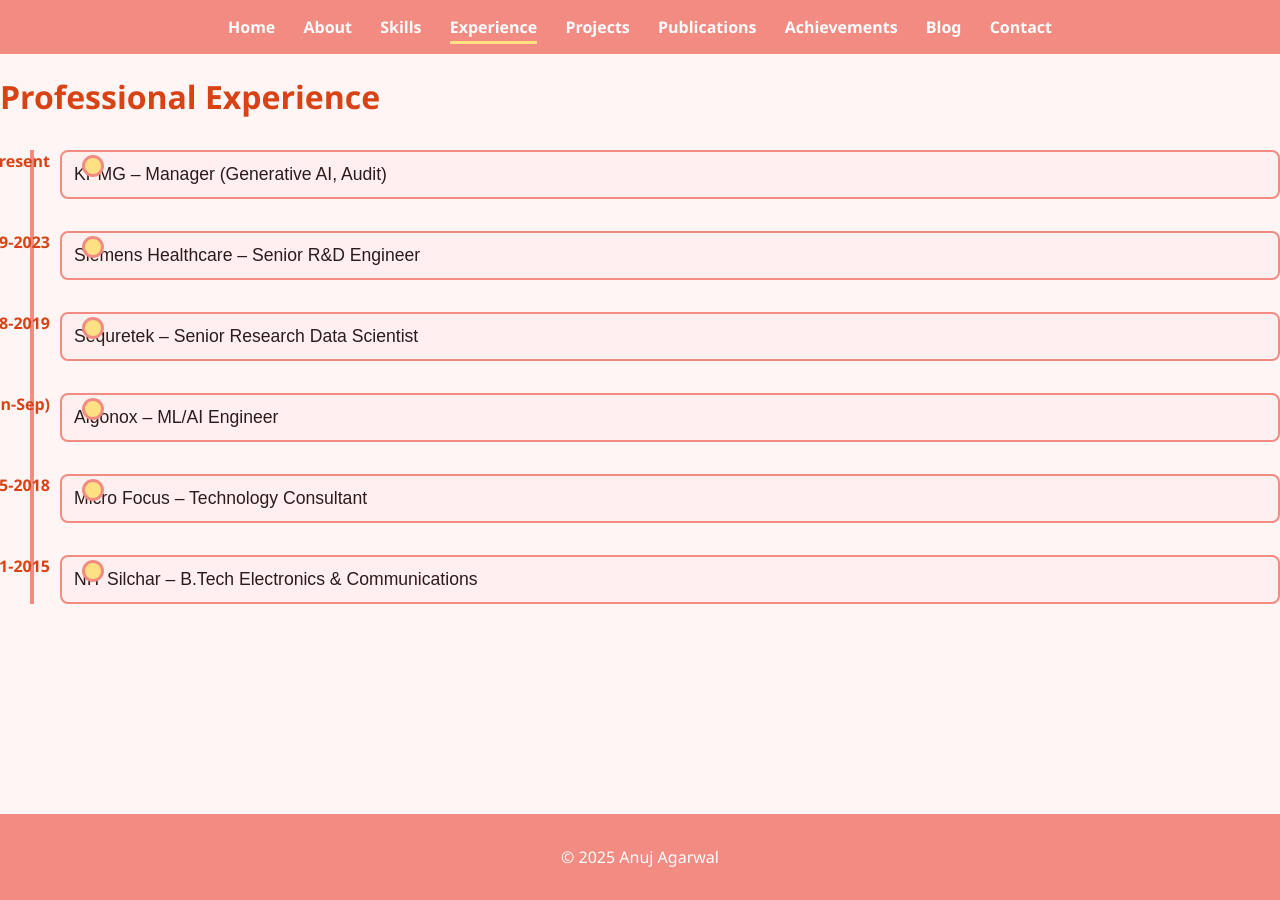
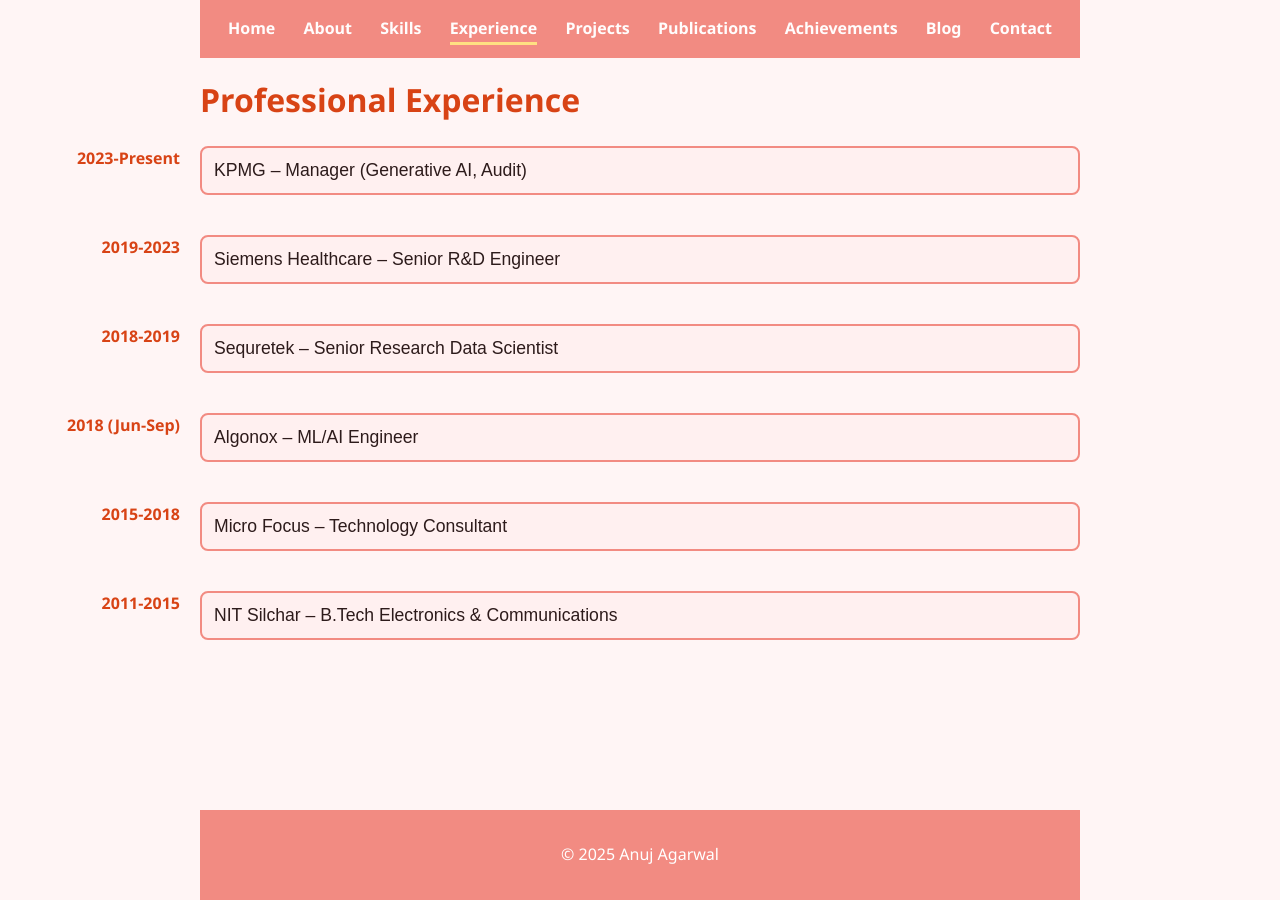
Before and after one commit to anuj-agarwal/anuj-agarwal.github.io, a Jekyll site: the page built from experience.md, in a window 1280 px wide. Built offline with Jekyll 4.4.1, drawn with Linux system fonts in a browser that asks for light colours.

Commit message:
Update style.css

```diff
--- a/assets/style.css
+++ b/assets/style.css
@@ -10,12 +10,16 @@
   flex-direction: column;
   background: #fff5f5; /* light red background */
   color: #2d1b1b;
+  line-height: 1.6;
 }
 
 .wrapper {
   flex: 1;
   display: flex;
   flex-direction: column;
+  max-width: 1200px;
+  margin: 0 auto;
+  padding: 0 1rem;
 }
 
 /* Header */
@@ -45,9 +49,10 @@
 /* Headings */
 h1, h2, h3 {
   color: #d84315;
+  margin-top: 1rem;
 }
 
-/* General box cards */
+/* General Box Cards */
 .box {
   background: #ffffff;
   border: 2px solid #f28b82;
@@ -64,48 +69,80 @@
   background: #fff0f0;
 }
 
-/* Timeline */
-.timeline {
+/* Timeline Common */
+.timeline-container {
   position: relative;
+  padding-left: 80px; /* space for date/line */
   margin: 2rem 0;
-  padding-left: 60px;
 }
 
-.timeline::before {
-  content: '';
+.timeline-line {
   position: absolute;
   top: 0;
-  left: 30px;
+  left: 40px;
   width: 4px;
   height: 100%;
   background: #f28b82;
 }
 
+/* Timeline Entry */
 .timeline-entry {
   position: relative;
   margin-bottom: 2rem;
+  display: flex;
+  align-items: flex-start;
 }
 
-.timeline-entry::before {
-  content: '';
-  position: absolute;
-  left: 22px;
+.timeline-dot {
   width: 16px;
   height: 16px;
   background: #ffe082;
+  border: 3px solid #f28b82;
   border-radius: 50%;
-  border: 3px solid #f28b82;
-  top: 5px;
+  margin-right: 1rem;
+  flex-shrink: 0;
+  position: relative;
+  top: 0.5rem;
 }
 
-/* Date left of timeline */
+/* Timeline Card */
+.timeline-card {
+  background: #ffffff;
+  border: 2px solid #f28b82;
+  border-radius: 12px;
+  padding: 1rem 1.5rem;
+  box-shadow: 0 4px 10px rgba(0,0,0,0.1);
+  transition: transform 0.2s, box-shadow 0.2s, background 0.2s;
+  max-width: 700px;
+}
+
+.timeline-card h3 {
+  margin-top: 0;
+  margin-bottom: 0.5rem;
+  color: #d84315;
+}
+
+.timeline-card p {
+  margin: 0;
+  color: #2d1b1b;
+  line-height: 1.5;
+}
+
+.timeline-card:hover {
+  transform: translateY(-5px);
+  box-shadow: 0 8px 16px rgba(0,0,0,0.15);
+  background: #fff0f0;
+}
+
+/* Timeline Date (left aligned) */
 .timeline-date {
   position: absolute;
-  left: -150px;
+  left: -160px;
   width: 140px;
   text-align: right;
   font-weight: bold;
   color: #d84315;
+  top: 0;
 }
 
 /* Collapsible */
@@ -121,14 +158,12 @@
   outline: none;
   font-size: 1.1rem;
   transition: background 0.2s;
+  margin-bottom: 0.5rem;
 }
 
-.collapsible:hover {
+.collapsible:hover,
+.active-collapsible {
   background: #ffe0e0;
-}
-
-.active-collapsible {
-  background-color: #ffe0e0;
 }
 
 .content-collapsible {
@@ -144,69 +179,20 @@
 /* Achievements Timeline */
 .achievements-timeline {
   position: relative;
-  margin-left: 12%;
+  padding-left: 60px;
   max-width: 900px;
-  padding: 2rem 0;
+  margin: 2rem auto;
 }
 
-.timeline-entry {
-  display: flex;
-  align-items: flex-start;
-  margin-bottom: 2rem;
-  position: relative;
-}
-
-.timeline-dot {
-  width: 16px;
-  height: 16px;
-  background: #ffe082; /* golden dot */
-  border: 3px solid #f28b82; /* red theme */
-  border-radius: 50%;
-  margin-right: 1rem;
-  flex-shrink: 0;
-  position: relative;
-  top: 0.5rem;
-}
-
-.timeline-card {
-  background: #ffffff;
-  border: 2px solid #f28b82;
-  border-radius: 12px;
-  padding: 1rem 1.5rem;
-  box-shadow: 0 4px 10px rgba(0,0,0,0.1);
-  transition: transform 0.2s, box-shadow 0.2s, background 0.2s;
-  max-width: 700px;
-}
-
-.timeline-card h3 {
-  margin-top: 0;
-  margin-bottom: 0.5rem;
-  color: #d84315; /* deeper red */
-}
-
-.timeline-card p {
-  margin: 0;
-  line-height: 1.5;
-  color: #2d1b1b;
-}
-
-.timeline-card:hover {
-  transform: translateY(-5px);
-  box-shadow: 0 8px 16px rgba(0,0,0,0.15);
-  background: #fff0f0; /* light red hover */
-}
-
-/* Optional: Connect dots with a vertical line */
 .achievements-timeline::before {
   content: "";
   position: absolute;
   top: 0;
-  left: 8px; /* half of dot width + border */
+  left: 28px;
   width: 4px;
   height: 100%;
-  background: #f28b82; /* red theme line */
+  background: #f28b82;
 }
-
 
 /* Footer */
 footer {
@@ -217,7 +203,7 @@
   margin-top: auto;
 }
 
-/* Links style */
+/* Internal Links */
 a.internal-link {
   color: #d84315;
   text-decoration: underline;
@@ -226,3 +212,11 @@
 a.internal-link:hover {
   color: #f28b82;
 }
+
+/* Center content helper for Home/Blog/Contact */
+.center-content {
+  display: flex;
+  flex-direction: column;
+  align-items: center;
+  text-align: center;
+}
```
